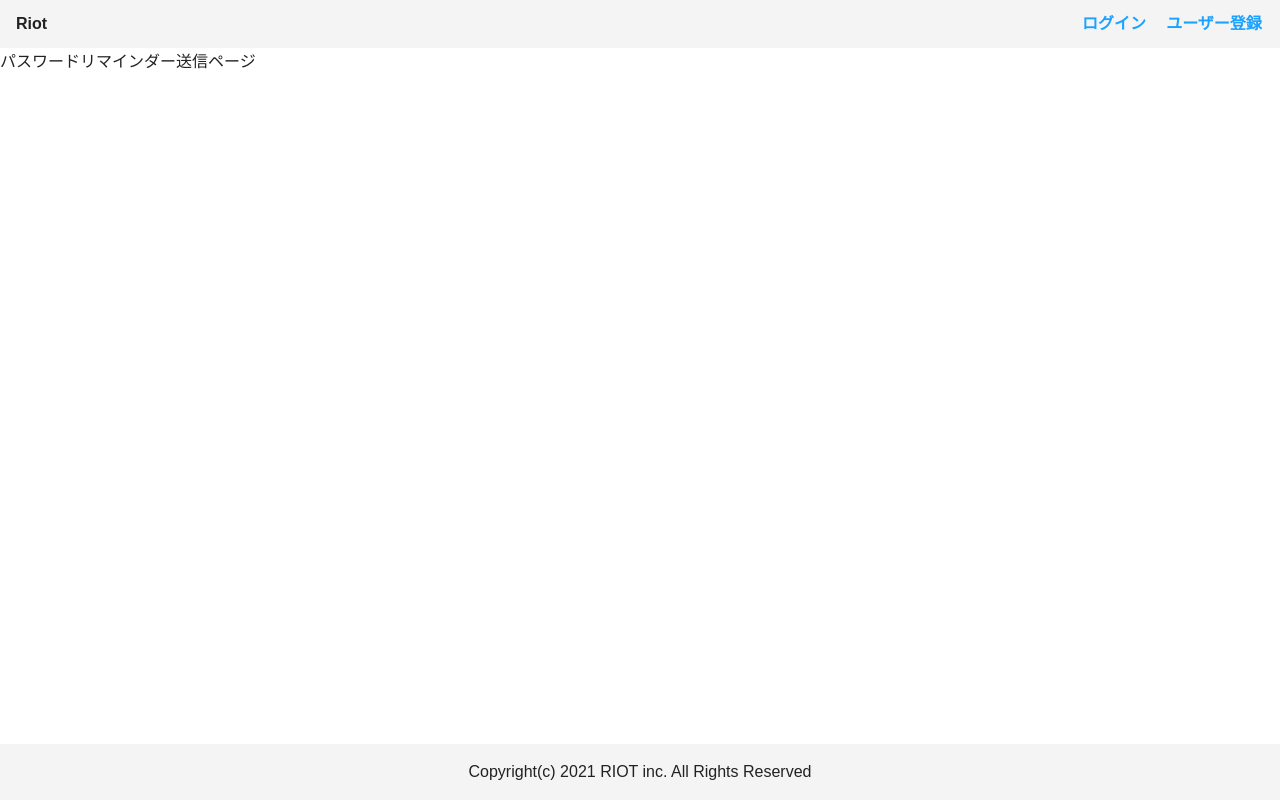
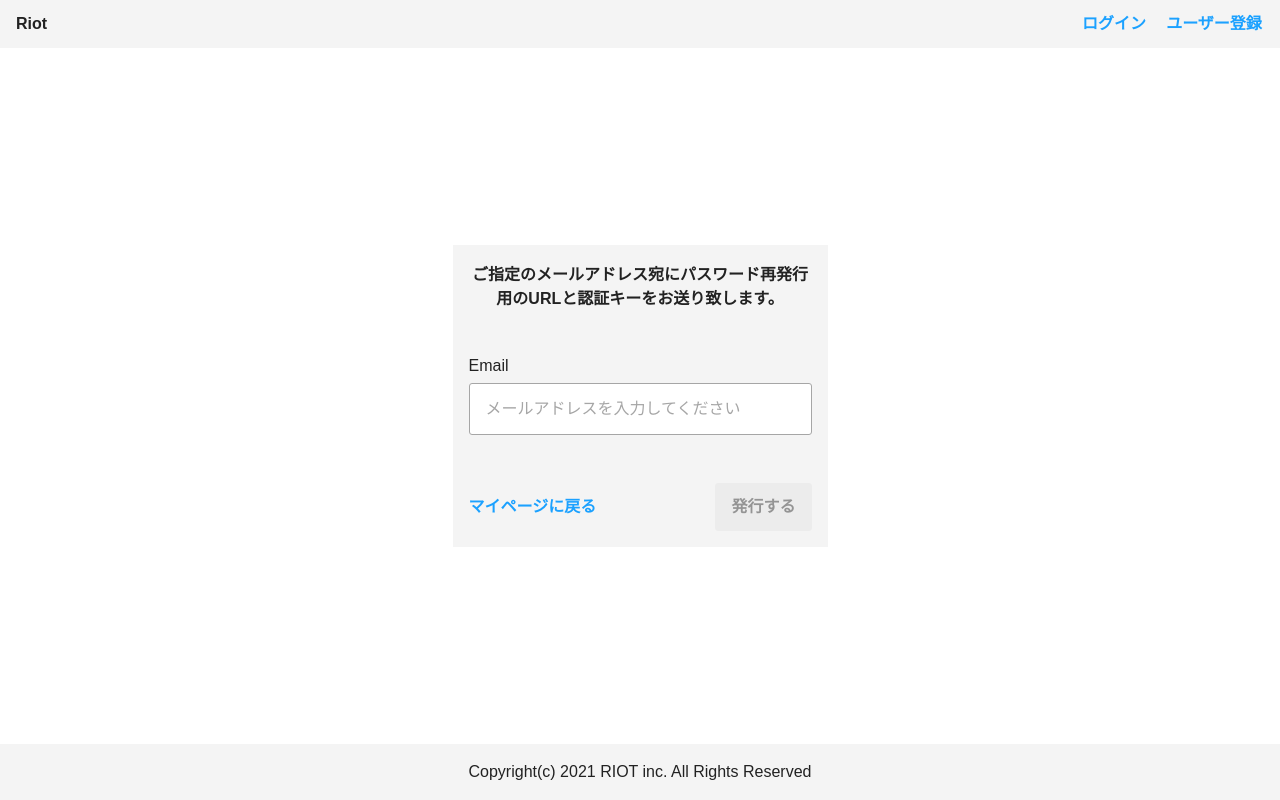
Before and after one commit to kimuniiii/Personal-Development, a Next.js app in the folder packages/client/: page /password/reminder/submit in a window 1280 px wide. Built offline with nearby package versions, Linux system fonts and the light colour scheme.

Commit message:
パスワードリマインダー送信画面をデザイン通りに実装完了

```diff
--- a/packages/client/src/pages/password/reminder/submit.tsx
+++ b/packages/client/src/pages/password/reminder/submit.tsx
@@ -1,15 +1,124 @@
+import { useForm } from 'react-hook-form';
 import React from 'react';
+import Router from 'next/router';
+import styled from '@emotion/styled';
 
+import { Button } from 'src/components/atoms/Button';
+import { CommonTemplate } from 'src/components/templates/CommonTemplate';
 import { HeadTemplate } from 'src/components/templates/HeadTemplate';
-import { CommonTemplate } from 'src/components/templates/CommonTemplate';
+import { Input } from 'src/components/atoms/Input';
+import { Margin } from 'src/components/layouts/Margin';
+
+import { COLOR_PALETTE } from 'src/styles/color_palette';
+import { FONT_SIZE } from 'src/styles/font_size';
+
+import { validations } from 'src/utils/validate';
 
 const PasswordReminderSubmitPage = (): JSX.Element => {
+  const {
+    register,
+    handleSubmit,
+    formState: { errors, isValid },
+  } = useForm({
+    mode: 'onBlur',
+    reValidateMode: 'onChange',
+  });
+
+  /**
+   * 送信ボタンを押した時に呼び出されるイベントハンドラ
+   */
+  const onSubmit = (data: Record<string, unknown>): void => {
+    console.log(data);
+  };
+
   return (
     <React.Fragment>
       <HeadTemplate pageTitle='パスワードリマインダー送信ページ' />
-      <CommonTemplate>パスワードリマインダー送信ページ</CommonTemplate>
+      <CommonTemplate>
+        <StPasswordReminderChangeFormContainer onSubmit={handleSubmit(onSubmit)}>
+          <StPasswordReminderChangeContainer>
+            <StTitle>
+              ご指定のメールアドレス宛にパスワード再発行用のURLと認証キーをお送り致します。
+            </StTitle>
+            <Margin bottom='16px' />
+            <Input
+              type='email'
+              id='email'
+              name='email'
+              labelText='Email'
+              placeholder='メールアドレスを入力してください'
+              width='343px'
+              fontSizeValue='16px'
+              isError={!!errors.email}
+              errors={errors}
+              register={register('email', {
+                pattern: {
+                  message: 'メールアドレスの書き方が間違ってます！',
+                  value: validations.email,
+                },
+                required: { message: '必須入力項目です！', value: true },
+              })}
+            />
+            <Margin bottom='16px' />
+            <StButtonContainer>
+              <Button
+                type='button'
+                styleTypes='textLink'
+                width='auto'
+                fontSizeValue='16px'
+                padding='0'
+                buttonContent='マイページに戻る'
+                onClick={(): Promise<boolean> => Router.push('/my-page')}
+              />
+              <Button
+                type='submit'
+                styleTypes='tertiary'
+                width='auto'
+                fontSizeValue='16px'
+                buttonContent='発行する'
+                disabled={!isValid}
+                onClick={(): void => alert('発行するボタンをクリック')}
+              />
+            </StButtonContainer>
+          </StPasswordReminderChangeContainer>
+        </StPasswordReminderChangeFormContainer>
+      </CommonTemplate>
     </React.Fragment>
   );
 };
 
 export default PasswordReminderSubmitPage;
+
+const StPasswordReminderChangeFormContainer = styled.form`
+  display: flex;
+  flex-direction: column;
+  justify-content: center;
+  align-items: center;
+  /*
+  ** CommonHeaderのheight : 48px
+  ** CommonFooterのheight : 56px
+  */
+  min-height: calc(100vh - (48px + 56px));
+`;
+
+const StPasswordReminderChangeContainer = styled.div`
+  display: flex;
+  flex-direction: column;
+  align-items: center;
+  gap: 16px;
+  width: 375px;
+  padding: 16px;
+  background-color: ${COLOR_PALETTE.LIGHT_GRAY};
+`;
+
+const StTitle = styled.h3`
+  font-size: ${FONT_SIZE.FS_16};
+  text-align: center;
+`;
+
+const StButtonContainer = styled.div`
+  display: flex;
+  justify-content: space-between;
+  width: 375px;
+  padding: 0 16px;
+`;
```
